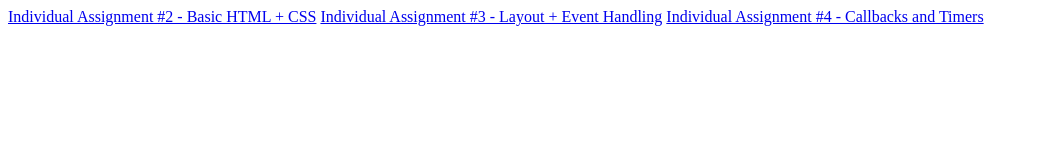
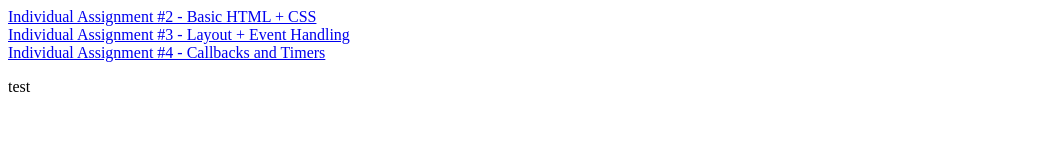
Before and after one commit to salomonprz/salomonprz.github.io, a plain HTML site: page Index.html in a window 1280 px wide. Shown: the whole page, without its empty margins (0-1038 px from the left). Drawn offline with Linux system fonts and the light colour scheme.

Commit message:
Changing links in main index.html folder

```diff
--- a/Index.html
+++ b/Index.html
@@ -6,9 +6,10 @@
 </head>
 
 <body>
-    <a href="/csc300x-hw2/index.html">Individual Assignment #2 - Basic HTML + CSS</a>
-    <a href="/csc300x-hw3/index.html">Individual Assignment #3 - Layout + Event Handling</a>
-    <a href="/csc300x-hw4/index.html">Individual Assignment #4 - Callbacks and Timers</a>
+    <a href="/csc300x-hw2/index.html">Individual Assignment #2 - Basic HTML + CSS</a> <br>
+    <a href="/csc300x-hw3/index.html">Individual Assignment #3 - Layout + Event Handling</a> <br>
+    <a href="/csc300x-hw4/index.html">Individual Assignment #4 - Callbacks and Timers</a> <br>
+    <p>test</p>
 
 </body>
 
```
